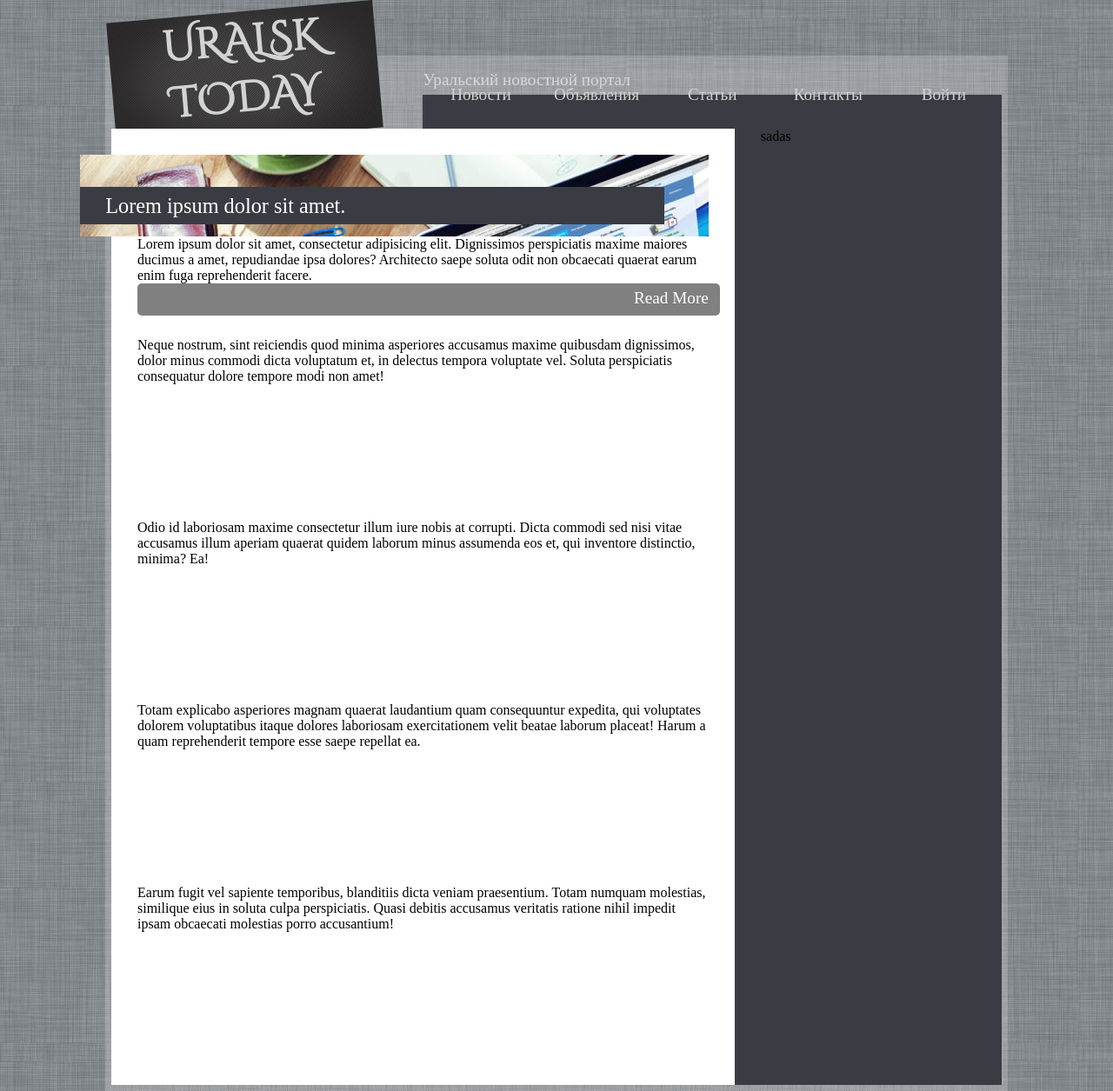
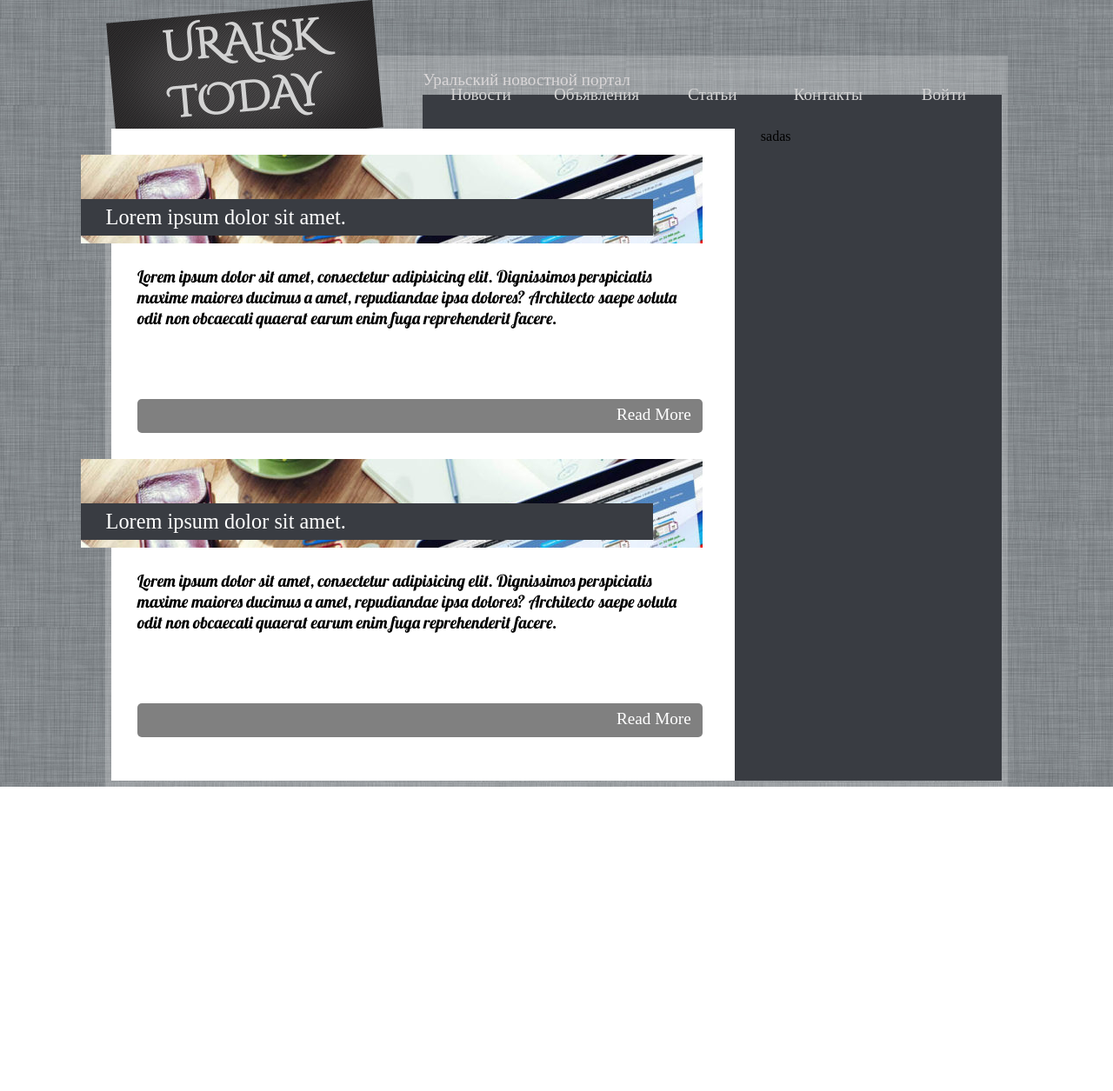
Before and after one commit to imangdaniyar/u22d, a PHP site: page /main.php in a window 1280 px wide. Shown: the whole page at 87% size. After the commit the page ends 905 px from the top, so only its background shows below. Run offline with PHP 8.4, Linux system fonts and the light colour scheme; some web fonts are replaced.

Commit message:
adaptive

```diff
--- a/css/style.css
+++ b/css/style.css
@@ -267,13 +267,50 @@ span.psw {
     }
 
 }
+/*   NNENENWNENWENWENnewnns  */
 .news{
 	margin: 10px;
-	height: 200px;
+	height: 25vw;
+
+	margin-bottom: 30px;
+	width: 96%;
+	position: relative;
+	display: flex;
+	flex-direction: column;
+}
+.news-head{
+	width: 110%;
+	margin-left: -10%;
+	position: relative;
+	height: 40%;
+}
+.news-img{
+	height:80%;
+	width: 100%;
+	overflow: hidden;
+	position: relative;
+
+}
+.news-title{
+	font-size: 1.9vw;
+	background: #393C42;
+	color: white;
+	padding-left: 4%;
+	padding-right: 3%;
+	padding-bottom: 1%;
+	padding-top: 1%;
+	position: absolute;
+	width: 85%;
+	top: 40%;
+
+}
+.info{
+	font-family: Lobster, serif;
+	font-size: 1.5vw;
 }
 .readmore{
-	width: 100%;
-	height: 12%;
+	width: 98%;
+	height: 2vw;
 	background-color: gray;
 	text-align: right;
 	padding-right: 2%;
@@ -282,29 +319,7 @@ span.psw {
 	border-radius: 5px;
 	font-size: 1.5vw;
 	color: white;
-	position: relative;
+	position: absolute;
+	margin-top: 20px;
+	bottom:0;
 }
-.news-title{
-	font-size: 1.9vw;
-	background: #393C42;
-	color: white;
-	padding-left: 4%;
-	padding-right: 4%;
-	padding-bottom: 1%;
-	padding-top: 1%;
-	position: absolute;
-	width: 85%;
-	top: 40%;
-
-}
-.news-img{
-	height: 47%;
-	width: 100%;
-	overflow: hidden;
-	position: relative;
-}
-.news-head{
-	width: 110%;
-	margin-left: -10%;
-	position: relative;
-}
--- a/main.php
+++ b/main.php
@@ -12,17 +12,23 @@
                 			Lorem ipsum dolor sit amet.
               			</div>
             		</div>
-  					Lorem ipsum dolor sit amet, consectetur adipisicing elit. Dignissimos perspiciatis maxime maiores ducimus a amet, repudiandae ipsa dolores? Architecto saepe soluta odit non obcaecati quaerat earum enim fuga reprehenderit facere.
+  					<span class="info">Lorem ipsum dolor sit amet, consectetur adipisicing elit. Dignissimos perspiciatis maxime maiores ducimus a amet, repudiandae ipsa dolores? Architecto saepe soluta odit non obcaecati quaerat earum enim fuga reprehenderit facere.</span>
             		<div class="readmore">Read More</div>
             	</div>
-  					<div class="news">Neque nostrum, sint reiciendis quod minima asperiores accusamus maxime quibusdam dignissimos, dolor minus commodi dicta voluptatum et, in delectus tempora voluptate vel. Soluta perspiciatis consequatur dolore tempore modi non amet!
+            	<div class="news">
+            		<div class="news-head">
+              			<div class="news-img">
+                			<img src="img/header.jpg" alt="" class="news-title-img" />
               			</div>
-  					<div class="news">Odio id laboriosam maxime consectetur illum iure nobis at corrupti. Dicta commodi sed nisi vitae accusamus illum aperiam quaerat quidem laborum minus assumenda eos et, qui inventore distinctio, minima? Ea!</div>
-  					<div class="news">Totam explicabo asperiores magnam quaerat laudantium quam consequuntur expedita, qui voluptates dolorem voluptatibus itaque dolores laboriosam exercitationem velit beatae laborum placeat! Harum a quam reprehenderit tempore esse saepe repellat ea.
+              			<div class="news-title">
+                			Lorem ipsum dolor sit amet.
               			</div>
-  					<div class="news">Earum fugit vel sapiente temporibus, blanditiis dicta veniam praesentium. Totam numquam molestias, similique eius in soluta culpa perspiciatis. Quasi debitis accusamus veritatis ratione nihil impedit ipsam obcaecati molestias porro accusantium!</div>
+            		</div>
+  					<span class="info">Lorem ipsum dolor sit amet, consectetur adipisicing elit. Dignissimos perspiciatis maxime maiores ducimus a amet, repudiandae ipsa dolores? Architecto saepe soluta odit non obcaecati quaerat earum enim fuga reprehenderit facere.</span>
+            		<div class="readmore">Read More</div>
+            	</div>
+            </div>
 
-			</div>
   			<div class="additional">
   	  			sadas
 			</div>
```
Lines whose indentation alone changed are shown as unchanged.
